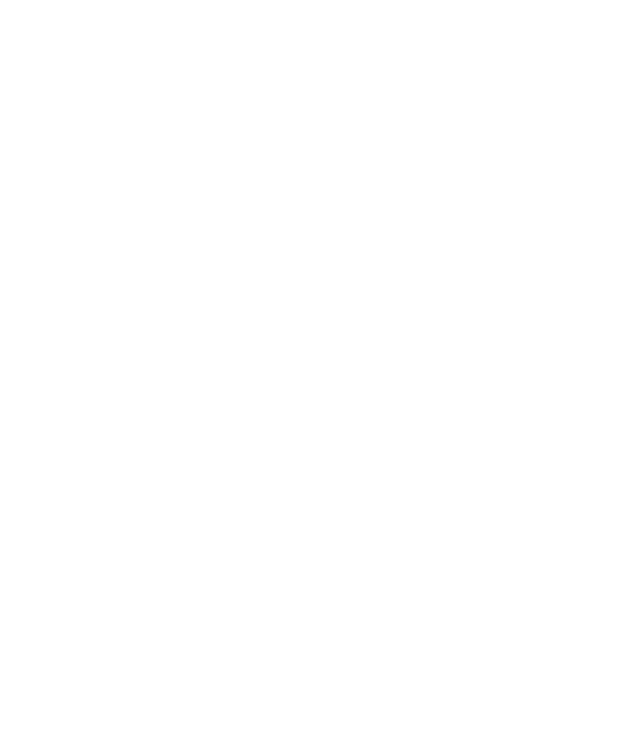
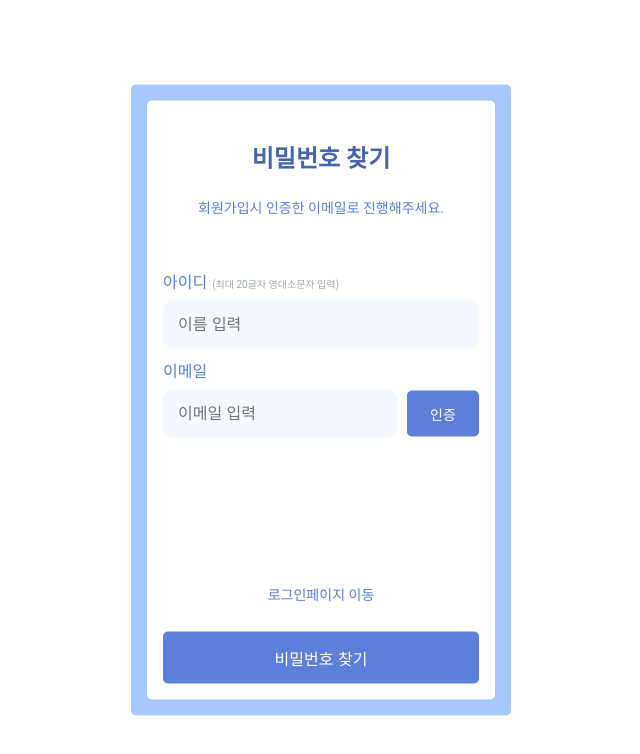
Before and after one commit to Stageus/rideBuddy-homepage, a React (Vite) app: page /FindPw in a window 1280 px wide. Before the commit this address had no page. Shown: the top 754 px of the page, without its empty margins (319-959 px from the left). Built offline with nearby package versions, Linux system fonts and the light colour scheme.

Commit message:
비밀번호 찾기 페이지 마크업 및 css

```diff
--- a/src/assets/regex.js
+++ b/src/assets/regex.js
@@ -1,4 +1,4 @@
-export const idRegex = /^[a-zA-Z]{1,20}$/; // 아이디: 1~20자의 영문 대소문자만 허용
+export const idRegex = /^[a-zA-Z]{1,20}$/;
 export const pwRegex = /^(?=.*[a-z])(?=.*[A-Z])(?=.*\d)(?=.*[\*\&\^\@\!])[A-Za-z\d\*\&\^\@\!]{1,20}$/; // 비밀번호: 영대소문자, 숫자, 특수문자 포함, 최대 20자
 export const nameRegex = /^[가-힣]{1,5}$/; // 이름: 1~5자의 한글만 허용
 export const mailRegex = /^[\w-\.]+@([\w-]+\.)+[\w-]{2,4}$/; // 이메일: 최대 30자, @ 포함 형식
--- /dev/null
+++ b/src/page/FindPw/index.jsx
@@ -0,0 +1,12 @@
+import { PageWrapper } from './style/style';
+import FindPwForm from './ui/FindPwForm';
+
+const FindPw = () => {
+  return (
+    <PageWrapper>
+      <FindPwForm></FindPwForm>
+    </PageWrapper>
+  );
+};
+
+export default FindPw;
--- /dev/null
+++ b/src/page/FindPw/style/style.js
@@ -0,0 +1,13 @@
+import styled from 'styled-components';
+import { StyledContainer } from '../../../style/styles';
+
+export const PageWrapper = styled(StyledContainer)`
+  max-width: 380px;
+  padding: 16px;
+  box-sizing: border-box;
+  border-radius: 5px;
+  width: 100%;
+  margin: 0 auto;
+  color: ${({ theme }) => theme.colors.primary60};
+  background-color: ${({ theme }) => theme.colors.primary30};
+`;
--- /dev/null
+++ b/src/page/FindPw/ui/FindPwForm/index.jsx
@@ -0,0 +1,55 @@
+import React, { useState } from 'react';
+import { StyledButton, StyledInputPrimary10, StyledLink } from '../../../../style/styles';
+import { StyledEmailDiv, StyledFindPwForm, StyledFindPwFormSection, StyledHiddenEmailDiv } from './style/style';
+import useTimer from './model/useTimer';
+import formatTime from './util/formatTime';
+
+const FindPwForm = () => {
+  const [isEmailVisible, setIsEmailVisible] = useState(false);
+  const [isVerificationSent, setIsVerificationSent] = useState(false);
+
+  const { timeLeft, resetTimer } = useTimer(180, isEmailVisible);
+
+  const handleVerifyClick = () => {
+    setIsEmailVisible(true);
+    resetTimer();
+    setIsVerificationSent(true);
+  };
+
+  return (
+    <StyledFindPwFormSection>
+      <h1>비밀번호 찾기</h1>
+      <p>회원가입시 인증한 이메일로 진행해주세요.</p>
+      <StyledFindPwForm>
+        <div>
+          <label htmlFor="name">
+            아이디 <span>(최대 20글자 영대소문자 입력)</span>
+          </label>
+          <StyledInputPrimary10 type="text" id="name" name="name" maxLength="5" placeholder="이름 입력" required />
+        </div>
+        <div>
+          <label htmlFor="email">이메일</label>
+          <StyledEmailDiv>
+            <StyledInputPrimary10 type="email" id="email" name="email" placeholder="이메일 입력" required />
+            <StyledButton type="button" onClick={handleVerifyClick}>
+              {isVerificationSent ? '재전송' : '인증'}
+            </StyledButton>
+          </StyledEmailDiv>
+        </div>
+
+        <StyledHiddenEmailDiv isVisible={isEmailVisible}>
+          <label htmlFor="hiddenEmail">이메일 인증</label>
+          <StyledInputPrimary10 type="email" id="hiddenEmail" name="hiddenEmail" placeholder="이메일 입력" required />
+          <span>{formatTime(timeLeft)}</span>
+        </StyledHiddenEmailDiv>
+
+        <StyledLink to="/Login">로그인페이지 이동</StyledLink>
+        <StyledButton width="100%" type="submit">
+          비밀번호 찾기
+        </StyledButton>
+      </StyledFindPwForm>
+    </StyledFindPwFormSection>
+  );
+};
+
+export default FindPwForm;
--- /dev/null
+++ b/src/page/FindPw/ui/FindPwForm/model/useTimer.js
@@ -0,0 +1,23 @@
+import { useState, useEffect } from 'react';
+
+const useTimer = (initialTime, isActive) => {
+  const [timeLeft, setTimeLeft] = useState(initialTime);
+
+  useEffect(() => {
+    if (isActive && timeLeft > 0) {
+      const timer = setInterval(() => {
+        setTimeLeft((prevTime) => prevTime - 1);
+      }, 1000);
+
+      return () => clearInterval(timer);
+    }
+  }, [isActive, timeLeft]);
+
+  const resetTimer = () => {
+    setTimeLeft(initialTime);
+  };
+
+  return { timeLeft, resetTimer };
+};
+
+export default useTimer;
--- /dev/null
+++ b/src/page/FindPw/ui/FindPwForm/style/style.js
@@ -0,0 +1,73 @@
+import styled from 'styled-components';
+
+export const StyledFindPwFormSection = styled.section`
+  padding: 16px;
+  background: #fff;
+  border-radius: 5px;
+  h1 {
+    margin-top: 30px;
+    font-size: ${({ theme }) => theme.fontSizes.heading2};
+    color: ${({ theme }) => theme.colors.primary90};
+    text-align: center;
+    margin-bottom: 30px;
+  }
+  p {
+    text-align: center;
+    font-size: ${({ theme }) => theme.fontSizes.subtitleS};
+    margin-bottom: 60px;
+  }
+`;
+
+export const StyledFindPwForm = styled.div`
+  input {
+    margin-bottom: 15px;
+  }
+  a {
+    display: flex;
+    justify-content: center;
+    align-items: center;
+    margin-bottom: 30px;
+    margin-top: 150px;
+  }
+  label {
+    color: ${({ theme }) => theme.colors.primary60};
+    display: block;
+    margin-bottom: 10px;
+    span {
+      margin-left: 1px;
+      color: ${({ theme }) => theme.colors.coolGray40};
+      font-size: ${({ theme }) => theme.fontSizes.bodyXXS};
+    }
+  }
+`;
+
+export const StyledEmailDiv = styled.div`
+  display: flex;
+  justify-content: space-between;
+  align-items: center;
+
+  margin-bottom: 15px;
+  input {
+    margin-bottom: 0px;
+  }
+
+  button {
+    margin-left: 10px;
+    width: 90px;
+    height: 46px;
+    display: flex;
+    justify-content: center;
+    align-items: center;
+    font-size: ${({ theme }) => theme.fontSizes.bodyS};
+  }
+`;
+
+export const StyledHiddenEmailDiv = styled.div`
+  display: ${({ isVisible }) => (isVisible ? 'block' : 'none')};
+  position: relative;
+  span {
+    position: absolute;
+    top: 48.5%;
+    right: 15px;
+  }
+`;
--- /dev/null
+++ b/src/page/FindPw/ui/FindPwForm/util/formatTime.js
@@ -0,0 +1,7 @@
+const formatTime = (seconds) => {
+    const minutes = Math.floor(seconds / 60);
+    const remainingSeconds = seconds % 60;
+    return `${minutes}:${remainingSeconds < 10 ? '0' : ''}${remainingSeconds}`;
+  };
+
+export default formatTime;
--- a/src/page/Login/ui/LoginForm/index.jsx
+++ b/src/page/Login/ui/LoginForm/index.jsx
@@ -50,7 +50,7 @@ const LoginForm = () => {
 
           <SpaceBetweenDiv padding="1px">
             {errorMessage ? <StyledErrorMessage>{errorMessage}</StyledErrorMessage> : <div></div>}
-            <StyledLink to="/findId">아이디 찾기</StyledLink>
+            <StyledLink to="/FindId">아이디 찾기</StyledLink>
           </SpaceBetweenDiv>
         </div>
       </StyledInputDiv>
@@ -74,7 +74,7 @@ const LoginForm = () => {
             ) : (
               <div></div>
             )}
-            <StyledLink to="/findPw">비밀번호 찾기</StyledLink>
+            <StyledLink to="/FindPw">비밀번호 찾기</StyledLink>
           </SpaceBetweenDiv>
         </div>
       </StyledInputDiv>
--- a/src/page/index.jsx
+++ b/src/page/index.jsx
@@ -5,6 +5,7 @@ import Profile from './Profile';
 import Login from './Login';
 import History from './History';
 import FindId from './FindId';
+import FindPw from './FindPw';
 
 const Page = () => {
   return (
@@ -17,6 +18,7 @@ const Page = () => {
         <Route path="/Login" element={<Login />} />
         <Route path="/History" element={<History />} />
         <Route path="/FindId" element={<FindId />} />
+        <Route path="/FindPw" element={<FindPw />} />
       </Routes>
     </>
   );
```
